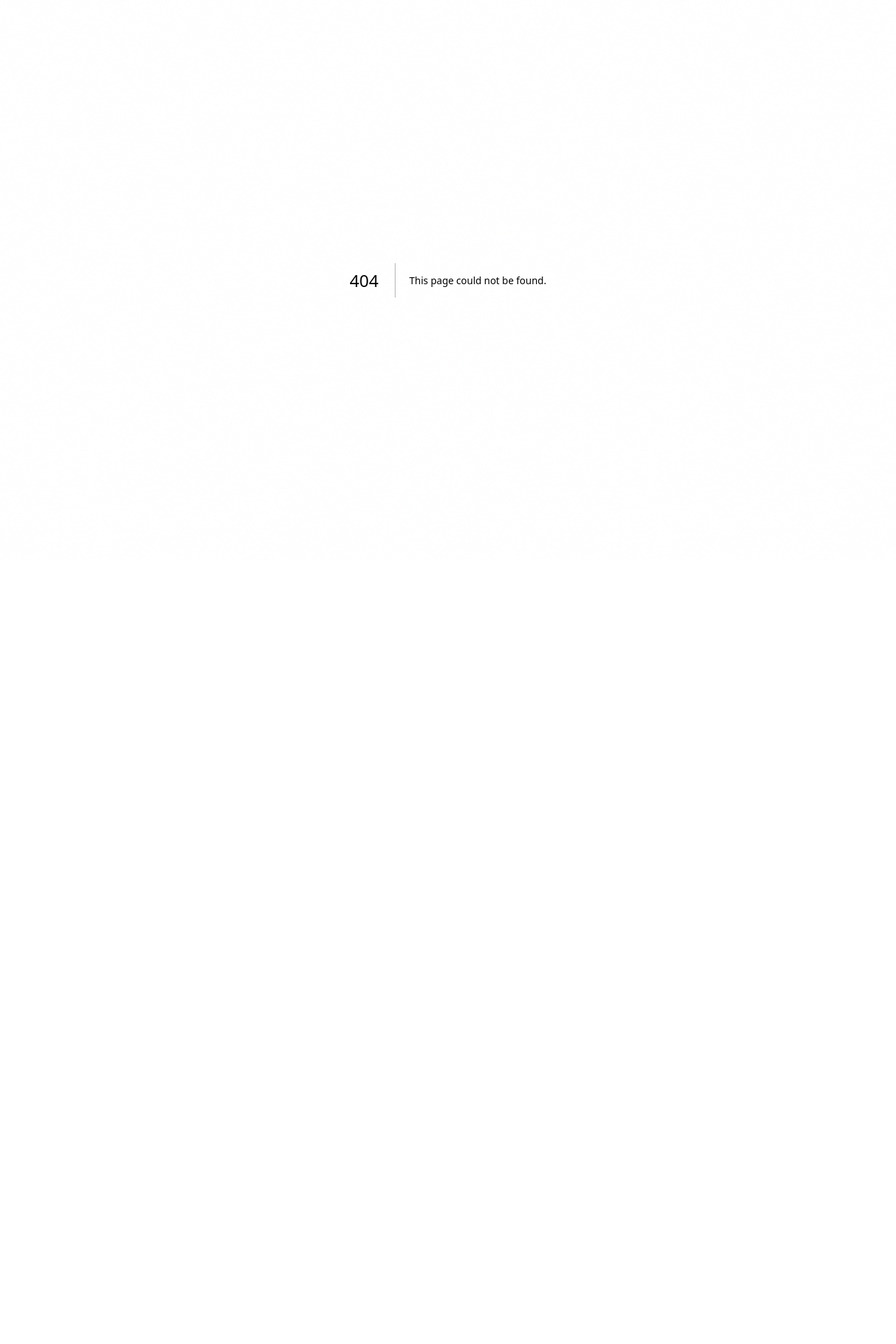
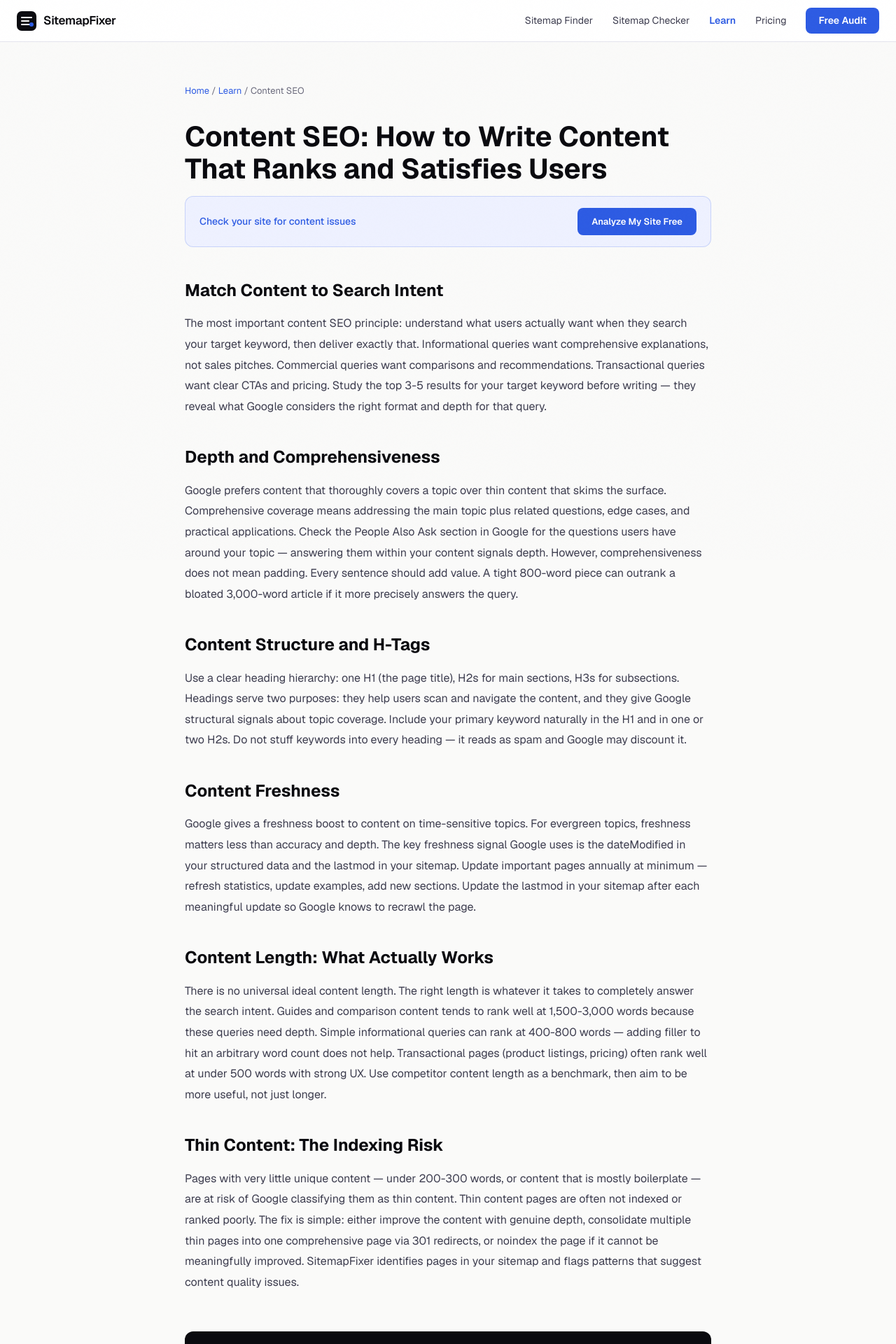
Before and after one commit to Watermelon-Coctail-Bar/sitemap-fixer, a Next.js app: page /learn/content-seo in a window 1280 px wide. Before the commit this address had no page. Shown: the top 1920 px of the page at 70% size. Before the commit the page ends 800 px from the top, so only its background shows below. Built offline with nearby package versions, Linux system fonts and the light colour scheme.

Commit message:
Create page.tsx

```diff
--- /dev/null
+++ b/src/app/learn/content-seo/page.tsx
@@ -0,0 +1,43 @@
+import type { Metadata } from 'next';
+export const metadata: Metadata = {
+  title: 'Content SEO: How to Write Content That Ranks and Satisfies Users | SitemapFixer',
+  description: "Content SEO is about creating content that both ranks in Google and satisfies user intent. Here is the framework that works — covering depth, format, E-E-A-T, and freshness.",
+  alternates: { canonical: 'https://sitemapfixer.com/learn/content-seo' },
+};
+const items = [
+  { h: "Match Content to Search Intent", d: "The most important content SEO principle: understand what users actually want when they search your target keyword, then deliver exactly that. Informational queries want comprehensive explanations, not sales pitches. Commercial queries want comparisons and recommendations. Transactional queries want clear CTAs and pricing. Study the top 3-5 results for your target keyword before writing — they reveal what Google considers the right format and depth for that query." },
+  { h: "Depth and Comprehensiveness", d: "Google prefers content that thoroughly covers a topic over thin content that skims the surface. Comprehensive coverage means addressing the main topic plus related questions, edge cases, and practical applications. Check the People Also Ask section in Google for the questions users have around your topic — answering them within your content signals depth. However, comprehensiveness does not mean padding. Every sentence should add value. A tight 800-word piece can outrank a bloated 3,000-word article if it more precisely answers the query." },
+  { h: "Content Structure and H-Tags", d: "Use a clear heading hierarchy: one H1 (the page title), H2s for main sections, H3s for subsections. Headings serve two purposes: they help users scan and navigate the content, and they give Google structural signals about topic coverage. Include your primary keyword naturally in the H1 and in one or two H2s. Do not stuff keywords into every heading — it reads as spam and Google may discount it." },
+  { h: "Content Freshness", d: "Google gives a freshness boost to content on time-sensitive topics. For evergreen topics, freshness matters less than accuracy and depth. The key freshness signal Google uses is the dateModified in your structured data and the lastmod in your sitemap. Update important pages annually at minimum — refresh statistics, update examples, add new sections. Update the lastmod in your sitemap after each meaningful update so Google knows to recrawl the page." },
+  { h: "Content Length: What Actually Works", d: "There is no universal ideal content length. The right length is whatever it takes to completely answer the search intent. Guides and comparison content tends to rank well at 1,500-3,000 words because these queries need depth. Simple informational queries can rank at 400-800 words — adding filler to hit an arbitrary word count does not help. Transactional pages (product listings, pricing) often rank well at under 500 words with strong UX. Use competitor content length as a benchmark, then aim to be more useful, not just longer." },
+  { h: "Thin Content: The Indexing Risk", d: "Pages with very little unique content — under 200-300 words, or content that is mostly boilerplate — are at risk of Google classifying them as thin content. Thin content pages are often not indexed or ranked poorly. The fix is simple: either improve the content with genuine depth, consolidate multiple thin pages into one comprehensive page via 301 redirects, or noindex the page if it cannot be meaningfully improved. SitemapFixer identifies pages in your sitemap and flags patterns that suggest content quality issues." },
+];
+export default function Page() {
+  return (
+    <div style={{ maxWidth: 800, margin: '0 auto', padding: '60px 24px' }}>
+      <nav style={{ fontSize: 13, color: '#6b6b7d', marginBottom: 32 }}>
+        <a href="/" style={{ color: '#2d5be3', textDecoration: 'none' }}>Home</a>{' / '}
+        <a href="/learn" style={{ color: '#2d5be3', textDecoration: 'none' }}>Learn</a>{' / '}
+        <span>Content SEO</span>
+      </nav>
+      <h1 style={{ fontSize: 40, fontWeight: 700, color: '#0a0a0f', marginBottom: 16, lineHeight: 1.15 }}>Content SEO: How to Write Content That Ranks and Satisfies Users</h1>
+      <div style={{ background: '#eef1ff', border: '1px solid rgba(45,91,227,0.2)', borderRadius: 12, padding: '16px 20px', marginBottom: 40, display: 'flex', alignItems: 'center', justifyContent: 'space-between', gap: 16 }}>
+        <span style={{ fontSize: 14, color: '#2d5be3', fontWeight: 500 }}>Check your site for content issues</span>
+        <a href="/" style={{ background: '#2d5be3', color: 'white', padding: '10px 20px', borderRadius: 8, textDecoration: 'none', fontWeight: 600, fontSize: 13 }}>Analyze My Site Free</a>
+      </div>
+      <div style={{ fontSize: 16, color: '#3d3d4f', lineHeight: 1.85 }}>
+        {items.map(({ h, d }) => (
+          <div key={h} style={{ marginBottom: 36 }}>
+            <h2 style={{ fontSize: 24, fontWeight: 700, color: '#0a0a0f', marginBottom: 10 }}>{h}</h2>
+            <p style={{ margin: 0 }}>{d}</p>
+          </div>
+        ))}
+      </div>
+      <div style={{ background: '#0a0a0f', borderRadius: 12, padding: '32px', textAlign: 'center', marginTop: 56 }}>
+        <div style={{ fontSize: 20, fontWeight: 700, color: 'white', marginBottom: 8 }}>Find content and indexing issues across your site</div>
+        <div style={{ color: '#9999aa', marginBottom: 20, fontSize: 14 }}>Free sitemap analysis in 60 seconds</div>
+        <a href="/" style={{ background: 'white', color: '#0a0a0f', padding: '14px 28px', borderRadius: 8, textDecoration: 'none', fontWeight: 700 }}>Analyze My Site Free</a>
+      </div>
+    </div>
+  );
+}
```
